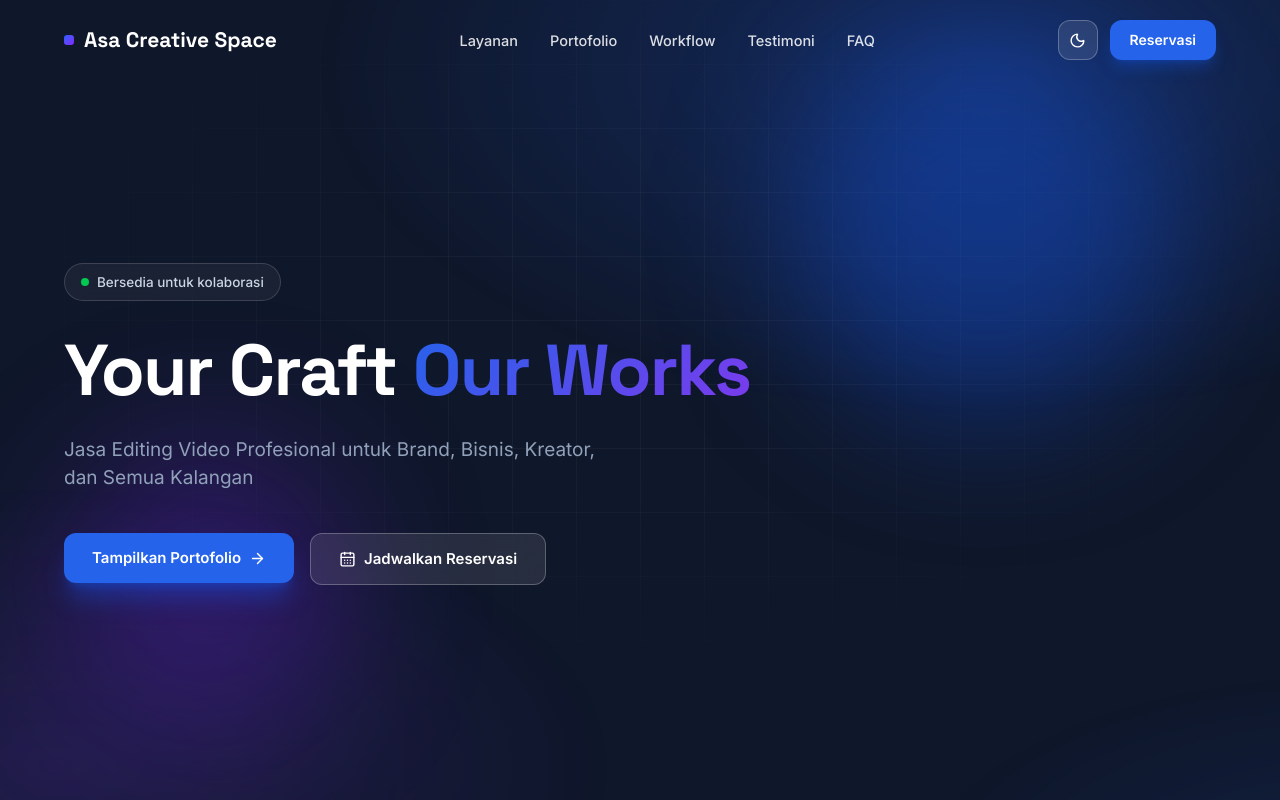
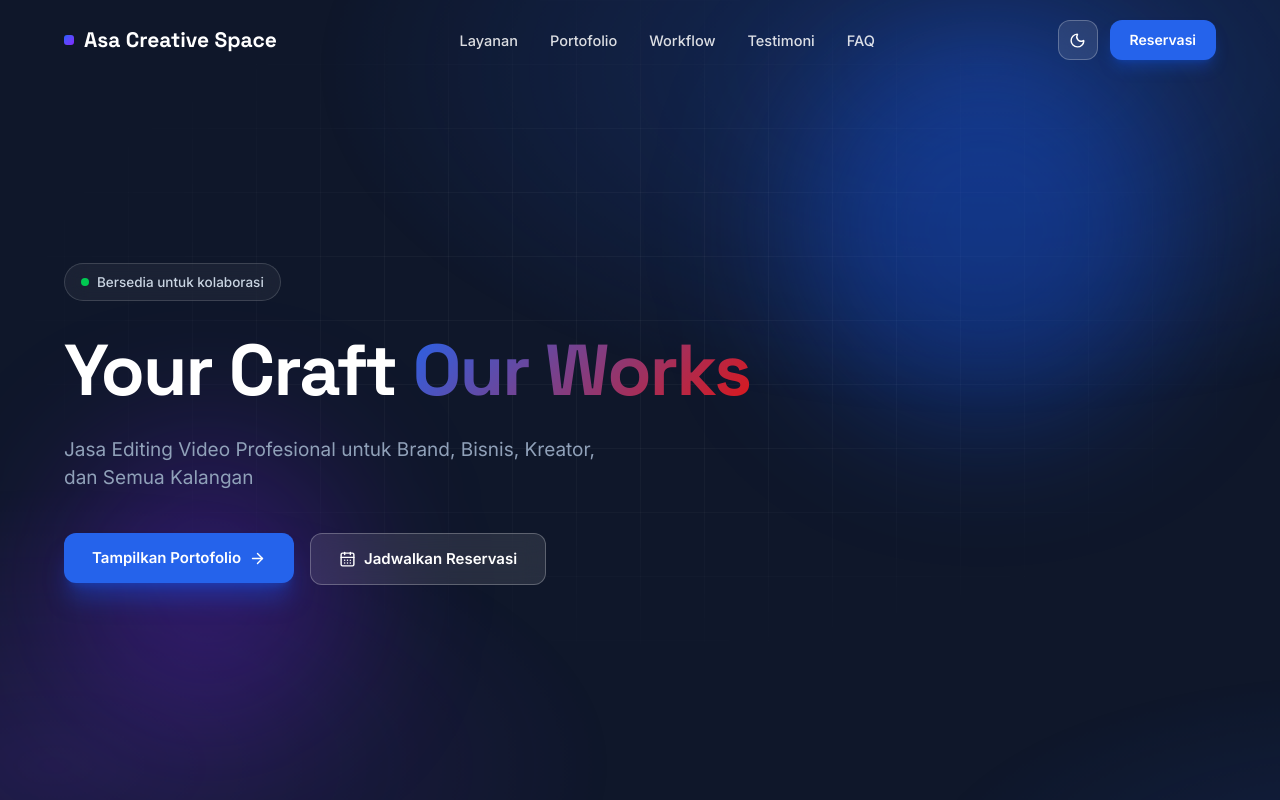
Before and after one commit to ahmd-mmdd/asadigitals-mainweb, a Next.js app: page / in a window 1280 px wide. Shown: the top 800 px of the page. Built offline with nearby package versions, Linux system fonts and the light colour scheme.

Commit message:
Update globals.css

```diff
--- a/app/globals.css
+++ b/app/globals.css
@@ -85,7 +85,7 @@ h1, h2, h3, h4, h5 {
 
 /* accent text gradient */
 .text-grad {
-  background: linear-gradient(135deg, #2563eb, #7c3aed);
+  background: linear-gradient(135deg, #2563eb, #e01616);
   -webkit-background-clip: text;
   background-clip: text;
   color: transparent;
```
